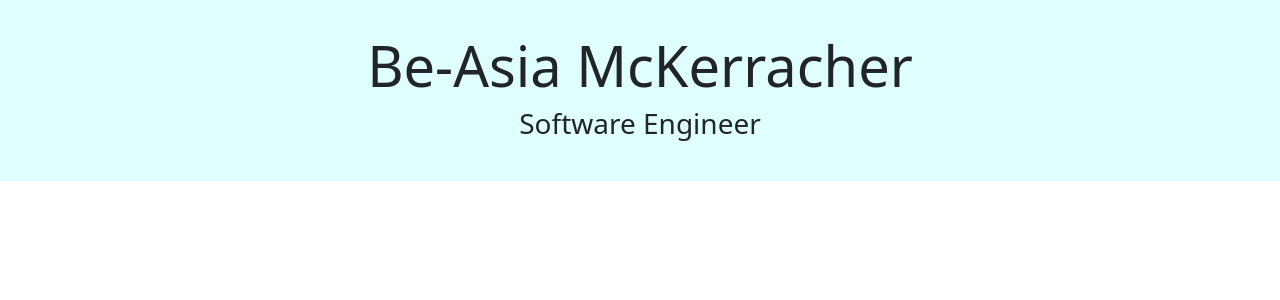
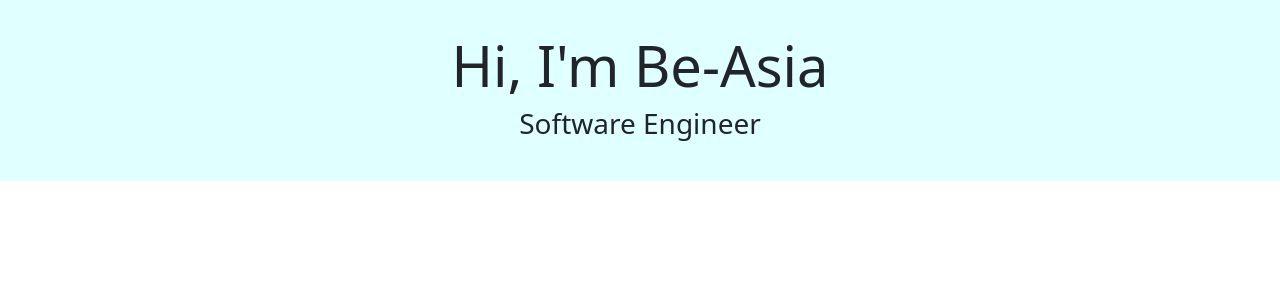
Before and after one commit to amerigirl/AngularPortfolioWebsite, an Angular app: page / in a window 1280 px wide. Shown: the top 300 px of the page. Built offline with nearby package versions, Linux system fonts and the light colour scheme.

Commit message:
updated component

```diff
--- a/src/app/header/header.component.html
+++ b/src/app/header/header.component.html
@@ -1,6 +1,6 @@
 <div class="jumbotron">
   <div class="text-center">
-    <h1 class="display-4">Be-Asia McKerracher</h1>
+    <h1 class="display-4">Hi, I'm Be-Asia</h1>
     <h3>Software Engineer</h3>
   </div>
 
```
